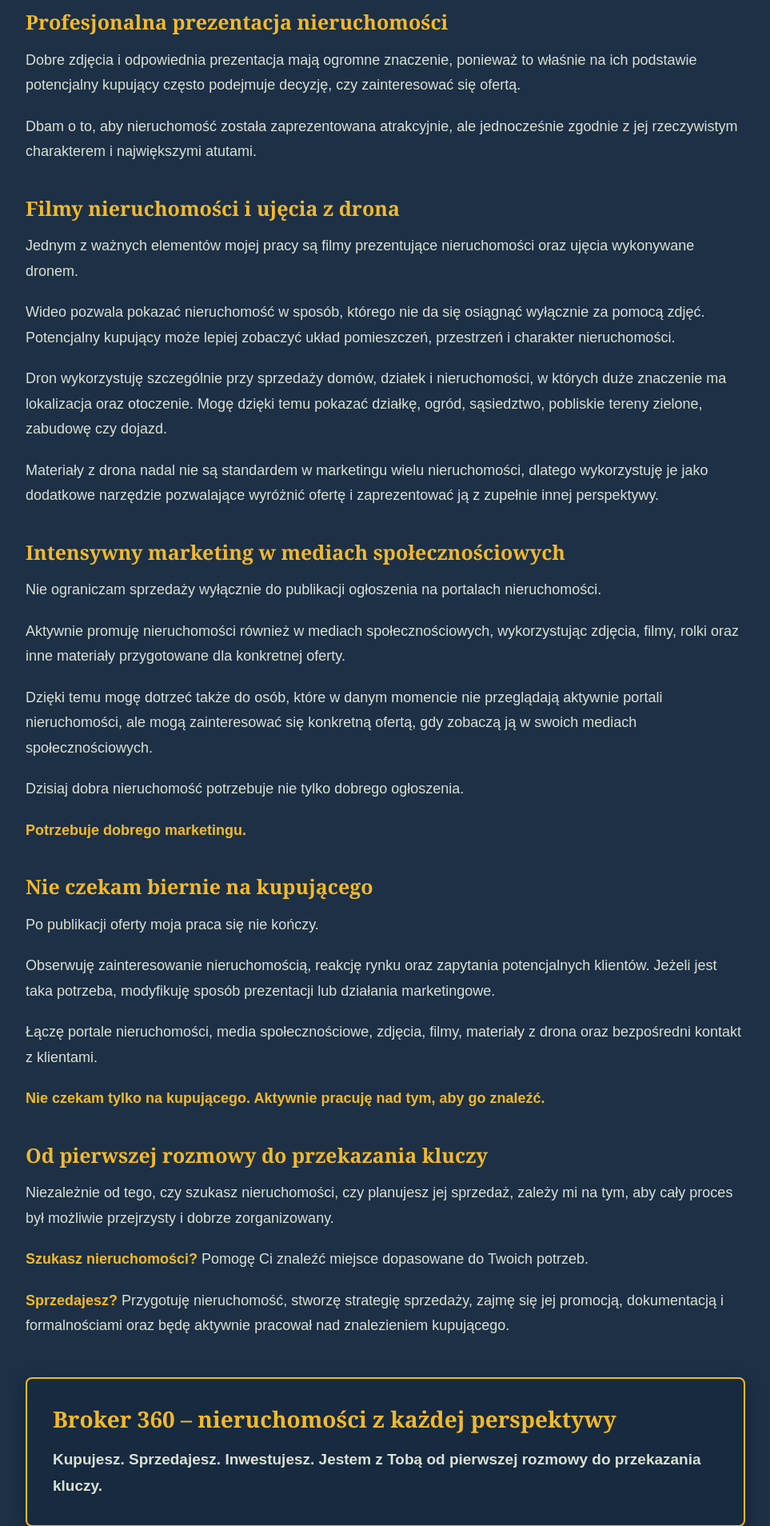
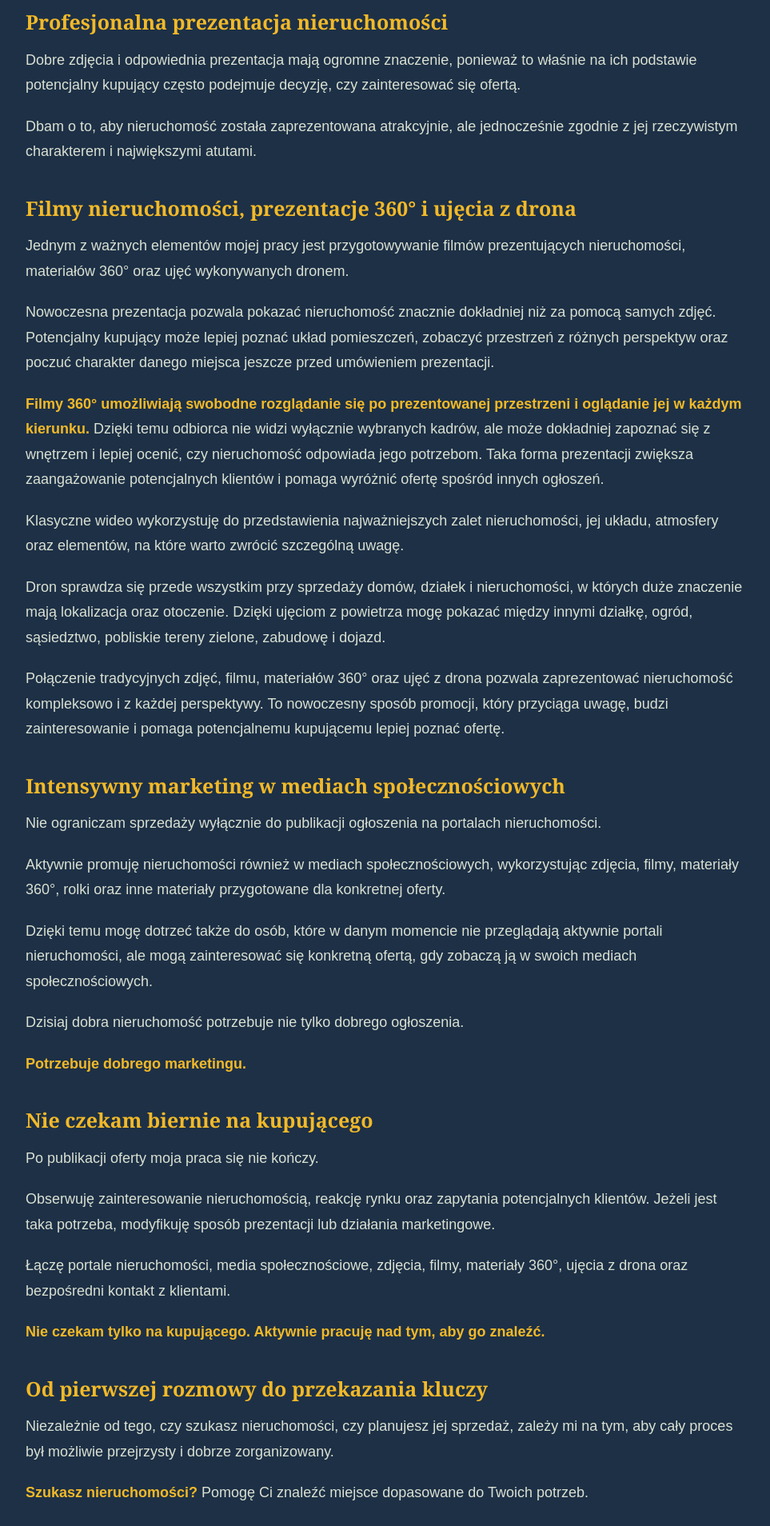
Before and after one commit to Wierzchowiecki/broker360, a Django app: page / in a window 1280 px wide. Shown: the part 3311-5219 px from the top of the page at 80% size, without its empty margins (108-1071 px from the left). Run offline with Django 5.2, Linux system fonts and the light colour scheme; data that the repository does not hold is empty.

Commit message:
Dodanie filmów 360 i obsugi przeczytanych wiadomoci

```diff
--- a/contact/admin.py
+++ b/contact/admin.py
@@ -10,6 +10,10 @@ class ContactMessageAdmin(admin.ModelAdmin):
         "email",
         "phone",
         "created_at",
+        "is_read",
+    )
+
+    list_editable = (
         "is_read",
     )
 
--- a/properties/templates/properties/home.html
+++ b/properties/templates/properties/home.html
@@ -301,34 +301,62 @@
                     rzeczywistym charakterem i największymi atutami.
                 </p>
 
-                <h3>Filmy nieruchomości i ujęcia z drona</h3>
+                <h3>
+                    Filmy nieruchomości, prezentacje 360° i ujęcia z drona
+                </h3>
 
                 <p>
-                    Jednym z ważnych elementów mojej pracy są filmy
-                    prezentujące nieruchomości oraz ujęcia wykonywane
-                    dronem.
+                    Jednym z ważnych elementów mojej pracy jest
+                    przygotowywanie filmów prezentujących nieruchomości,
+                    materiałów 360° oraz ujęć wykonywanych dronem.
                 </p>
 
                 <p>
-                    Wideo pozwala pokazać nieruchomość w sposób, którego
-                    nie da się osiągnąć wyłącznie za pomocą zdjęć.
-                    Potencjalny kupujący może lepiej zobaczyć układ
-                    pomieszczeń, przestrzeń i charakter nieruchomości.
+                    Nowoczesna prezentacja pozwala pokazać nieruchomość
+                    znacznie dokładniej niż za pomocą samych zdjęć.
+                    Potencjalny kupujący może lepiej poznać układ
+                    pomieszczeń, zobaczyć przestrzeń z różnych perspektyw
+                    oraz poczuć charakter danego miejsca jeszcze przed
+                    umówieniem prezentacji.
                 </p>
 
                 <p>
-                    Dron wykorzystuję szczególnie przy sprzedaży domów,
-                    działek i nieruchomości, w których duże znaczenie
-                    ma lokalizacja oraz otoczenie. Mogę dzięki temu
-                    pokazać działkę, ogród, sąsiedztwo, pobliskie tereny
-                    zielone, zabudowę czy dojazd.
+                    <strong>
+                        Filmy 360° umożliwiają swobodne rozglądanie się
+                        po prezentowanej przestrzeni i oglądanie jej
+                        w każdym kierunku.
+                    </strong>
+                    Dzięki temu odbiorca nie widzi wyłącznie wybranych
+                    kadrów, ale może dokładniej zapoznać się z wnętrzem
+                    i lepiej ocenić, czy nieruchomość odpowiada jego
+                    potrzebom. Taka forma prezentacji zwiększa
+                    zaangażowanie potencjalnych klientów i pomaga
+                    wyróżnić ofertę spośród innych ogłoszeń.
                 </p>
 
                 <p>
-                    Materiały z drona nadal nie są standardem w marketingu
-                    wielu nieruchomości, dlatego wykorzystuję je jako
-                    dodatkowe narzędzie pozwalające wyróżnić ofertę
-                    i zaprezentować ją z zupełnie innej perspektywy.
+                    Klasyczne wideo wykorzystuję do przedstawienia
+                    najważniejszych zalet nieruchomości, jej układu,
+                    atmosfery oraz elementów, na które warto zwrócić
+                    szczególną uwagę.
+                </p>
+
+                <p>
+                    Dron sprawdza się przede wszystkim przy sprzedaży
+                    domów, działek i nieruchomości, w których duże
+                    znaczenie mają lokalizacja oraz otoczenie.
+                    Dzięki ujęciom z powietrza mogę pokazać między innymi
+                    działkę, ogród, sąsiedztwo, pobliskie tereny zielone,
+                    zabudowę i dojazd.
+                </p>
+
+                <p>
+                    Połączenie tradycyjnych zdjęć, filmu, materiałów 360°
+                    oraz ujęć z drona pozwala zaprezentować nieruchomość
+                    kompleksowo i z każdej perspektywy. To nowoczesny
+                    sposób promocji, który przyciąga uwagę, budzi
+                    zainteresowanie i pomaga potencjalnemu kupującemu
+                    lepiej poznać ofertę.
                 </p>
 
                 <h3>Intensywny marketing w mediach społecznościowych</h3>
@@ -341,8 +369,8 @@
                 <p>
                     Aktywnie promuję nieruchomości również w mediach
                     społecznościowych, wykorzystując zdjęcia, filmy,
-                    rolki oraz inne materiały przygotowane dla konkretnej
-                    oferty.
+                    materiały 360°, rolki oraz inne materiały przygotowane
+                    dla konkretnej oferty.
                 </p>
 
                 <p>
@@ -377,8 +405,8 @@
 
                 <p>
                     Łączę portale nieruchomości, media społecznościowe,
-                    zdjęcia, filmy, materiały z drona oraz bezpośredni
-                    kontakt z klientami.
+                    zdjęcia, filmy, materiały 360°, ujęcia z drona
+                    oraz bezpośredni kontakt z klientami.
                 </p>
 
                 <p>
@@ -453,16 +481,18 @@
                 <p>
                     Osobiście zajmuję się przygotowaniem nieruchomości,
                     tworzeniem oferty, prezentacjami, marketingiem,
-                    negocjacjami oraz pomocą w dokumentacji i formalnościach.
-                    Towarzyszę klientom od pierwszej rozmowy aż do finalizacji
-                    transakcji i przekazania kluczy.
+                    negocjacjami oraz pomocą w dokumentacji
+                    i formalnościach. Towarzyszę klientom od pierwszej
+                    rozmowy aż do finalizacji transakcji i przekazania
+                    kluczy.
                 </p>
 
                 <p>
-                    Prowadzę Broker 360 Biuro Nieruchomości, ponieważ wierzę,
-                    że skuteczne pośrednictwo powinno łączyć znajomość rynku,
-                    nowoczesny marketing oraz indywidualne podejście do każdego
-                    klienta i każdej nieruchomości.
+                    Prowadzę Broker 360 Biuro Nieruchomości, ponieważ
+                    wierzę, że skuteczne pośrednictwo powinno łączyć
+                    znajomość rynku, nowoczesny marketing oraz
+                    indywidualne podejście do każdego klienta i każdej
+                    nieruchomości.
                 </p>
             </div>
         </section>
```
Also changed, not shown: 1 other file.
